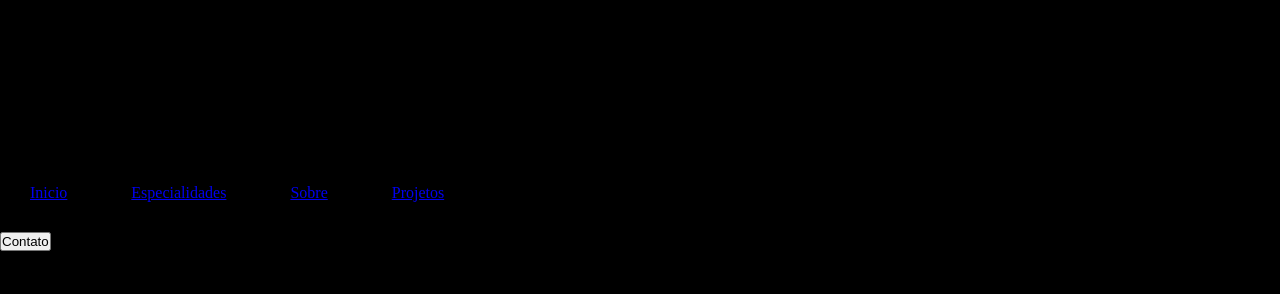
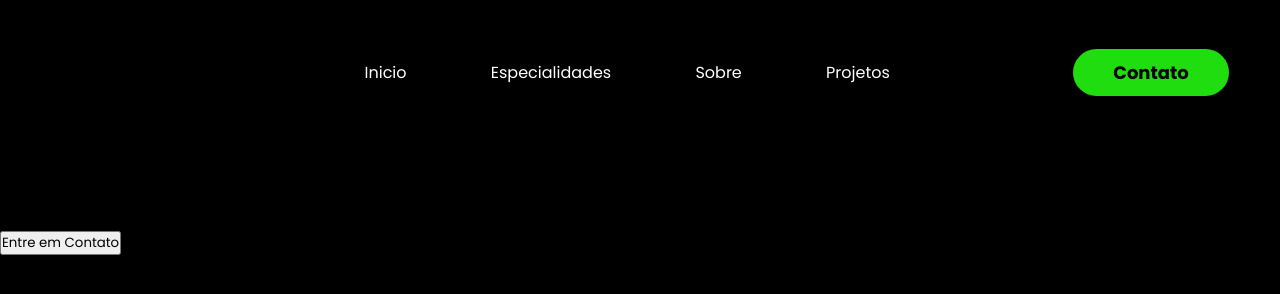
Before and after one commit to gabrielsouzadevx/portfolio-gabriel-s, a plain HTML site: page index.html in a window 1280 px wide. Drawn offline with Linux system fonts and the light colour scheme.

Commit message:
portfolio

```diff
--- a/estilos/face.css
+++ b/estilos/face.css
@@ -1,10 +1,11 @@
 @charset "UTF-8";
 
-
+/* ESTILO GERAL */
 * {
     margin: 0px;
     padding: 0px;
     box-sizing: border-box;
+    font-family: "Poppins", sans-serif;
 }
 
 body {
@@ -12,22 +13,70 @@ body {
     height: 100vh;
 }
 
-img {
-    width: 250px;
-    height: 150px;
+.interface {
+        max-width: 1280px;
+        margin: 0 auto;
+
+
+
+}
+/* ESTILO CABEÇALHO */
+
+header {
+    padding: 40px 4%;
 }
 
 
+header > .interface {
 
-.menu-desktop > ul > li {
-   list-style-type: none;
-   display: inline-block;
-   padding: 30px;
+display: flex;
+align-items: center;
+justify-content: space-between;
+
+
 
 }
 
-.btn-contato a > button {
- right: 50%;
+header a {
+    color: rgb(255, 255, 255);
+    text-decoration: none;
+
+    display: inline-block;
+
+}
+
+header a:hover {
+    color: rgb(226, 0, 0);
+    transition-duration: 0.5s;
+    transform: scale(1.10);
+}
+
+header nav ul {
+    list-style-type: none;
+}
+
+header nav ul li {
+    display: inline-block;
+    padding: 0px 40px;
+}
+
+header .btn-contato button {
+    padding: 10px 40px;
+    font-size: 18px;
+    color: rgb(0, 0, 0);
+    font-weight: 700;
+    background-color: #20dd0f;
+    border: 0;
+    border-radius: 30px;
+    cursor: pointer;
+}
+
+header .btn-contato button:hover {
+    box-shadow: 0px 0px 8px #24cc02;
+}
 
 
+img {
+    width: 130px;
+    height: 250;
 }
--- a/index.html
+++ b/index.html
@@ -4,6 +4,10 @@
     <meta charset="UTF-8">
     <meta name="viewport" content="width=device-width, initial-scale=1.0">
     <title>Meu PortFólio</title>
+    <!-- google fonts -->
+    <link rel="preconnect" href="https://fonts.googleapis.com">
+<link rel="preconnect" href="https://fonts.gstatic.com" crossorigin>
+<link href="https://fonts.googleapis.com/css2?family=Poppins:ital,wght@0,100;0,200;0,300;0,400;0,500;0,600;0,700;0,800;0,900;1,100;1,200;1,300;1,400;1,500;1,600;1,700;1,800;1,900&display=swap" rel="stylesheet">
     <link rel="stylesheet" href="estilos/face.css">
 </head>
 <body>
@@ -35,5 +39,40 @@
     </div> <!--Interface-->
 
     </header>
+
+    <main>
+        <section class="topo-do-site">
+            <div class="interface">
+                <div class="flex">
+                    <div class="txt-topo-site">
+                        <h1>TRANSFORMANDO IDEIAS EM REALIDADE DIGITAL<span>.</span></h1>
+                        <p>Criatividade e inovação andam lado a lado. Com uma combinação única de design impactante, funcionalidade intuitiva e otimização para resultados, estou pronto(a) para criar a presença online dos seus sonhos.</p>
+                        <div class="btn-contato">
+                            <a href="#">
+                                <button>Entre em Contato</button>
+                            </a>
+                        </div>
+                    </div><!--  TXT TOPO  -->
+                    <div class="img-topo-site">
+
+                    </div> <!-- img topo    -->
+                </div> <!--  flex -->
+            </div>   <!--  interface  -->
+        </section> <!-- Topo do site   -->
+    </main>
+
+
+
+
+
+
+
+
+
+
+
+
+
+
 </body>
 </html>
```
